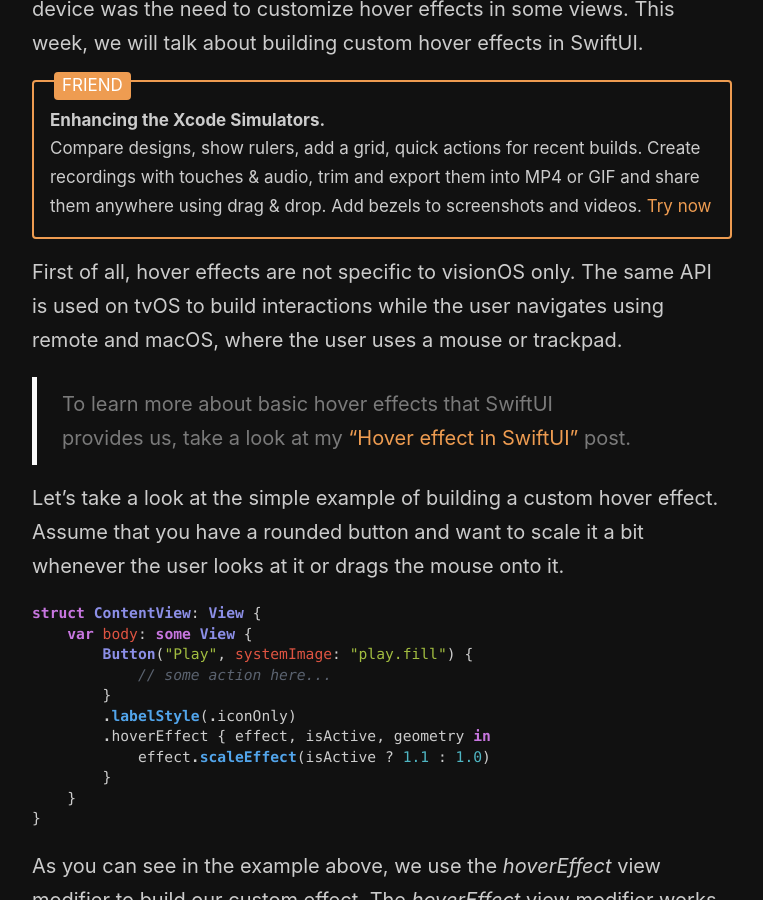
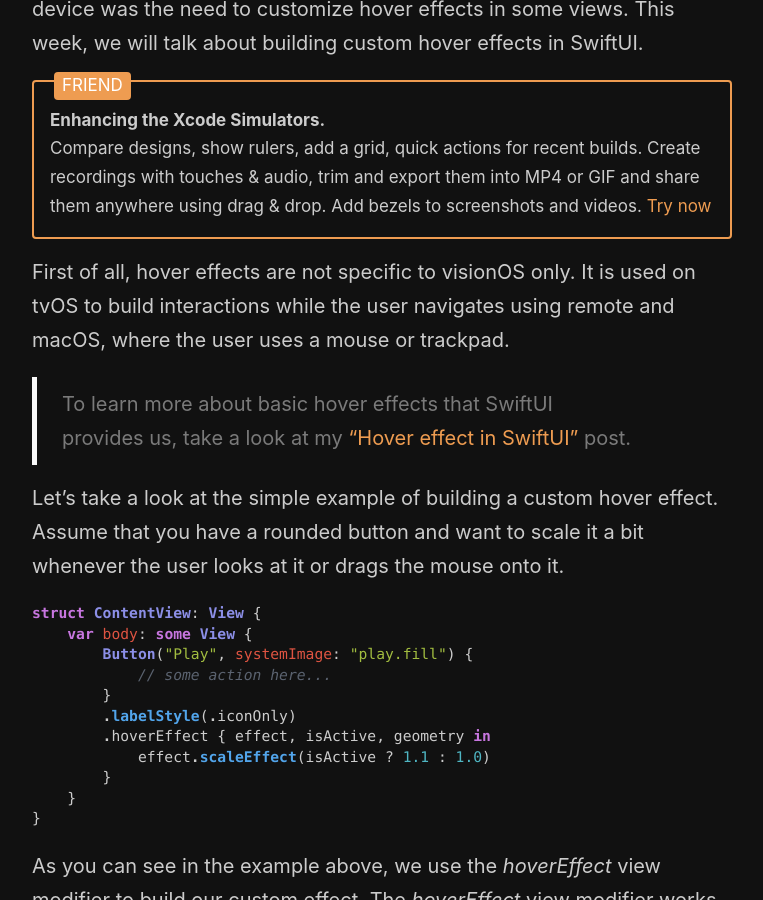
Before and after one commit to mecid/mecid.github.io, a Jekyll site: the page built from _posts/2024-09-03-custom-hover-effects-in-swiftui.md, in a window 1280 px wide and 900 px high, scrolled down 352 px. Shown: the whole window, without its empty margins (258-1021 px from the left). Built offline with Jekyll 4.4.1, drawn with Linux system fonts in a browser that asks for light colours.

Commit message:
small improvement to the custom hover effects post

```diff
--- a/_posts/2024-09-03-custom-hover-effects-in-swiftui.md
+++ b/_posts/2024-09-03-custom-hover-effects-in-swiftui.md
@@ -9,7 +9,7 @@ Since purchasing Apple Vision Pro, I have been fully immersed in adapting my app
 
 {% include friends.html %}
 
-First of all, hover effects are not specific to visionOS only. The same API is used on tvOS to build interactions while the user navigates using remote and macOS, where the user uses a mouse or trackpad.
+First of all, hover effects are not specific to visionOS only. It is used on tvOS to build interactions while the user navigates using remote and macOS, where the user uses a mouse or trackpad.
 
 > To learn more about basic hover effects that SwiftUI provides us, take a look at my ["Hover effect in SwiftUI"](/2020/03/25/hover-effect-in-swiftui/) post.
 
```
